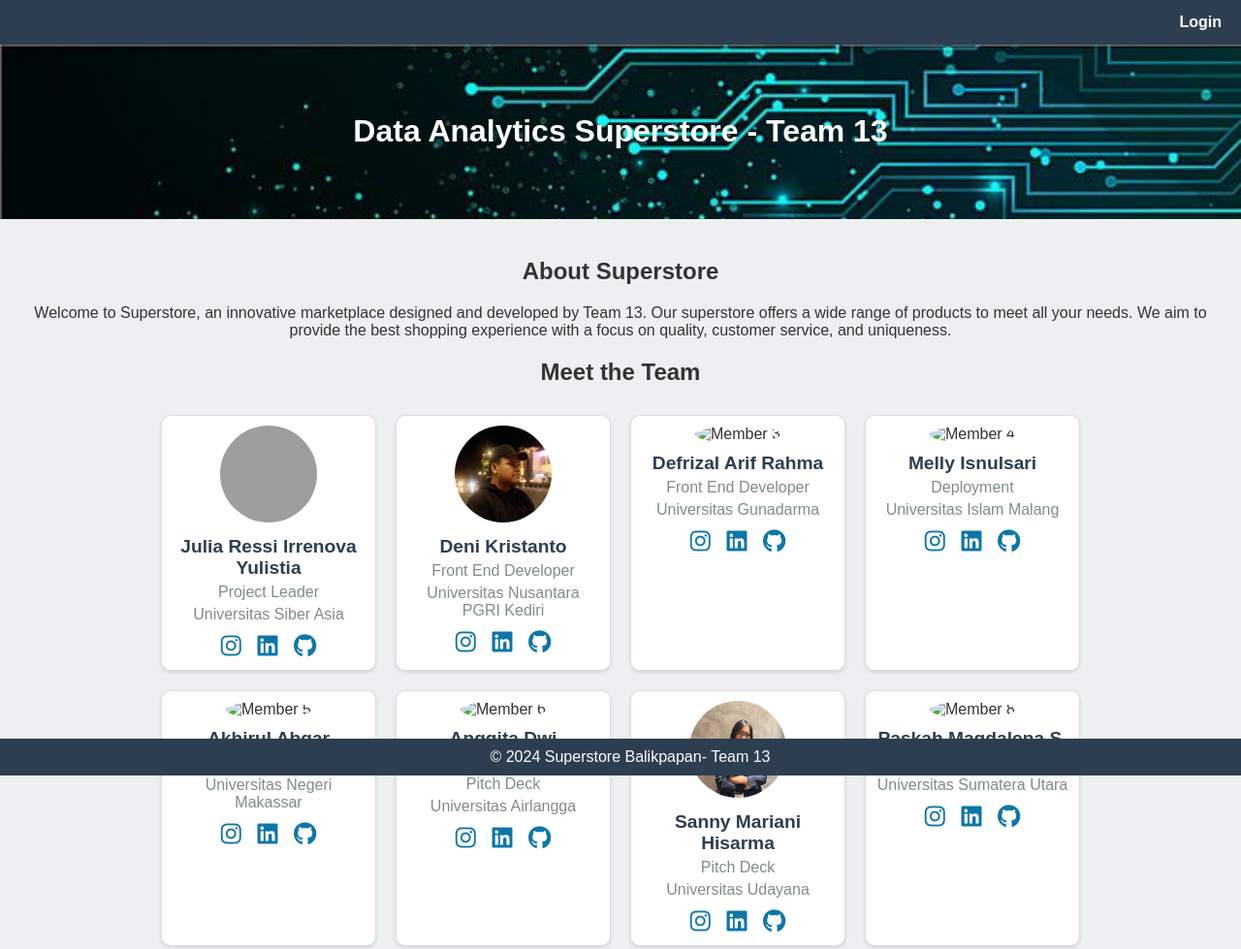
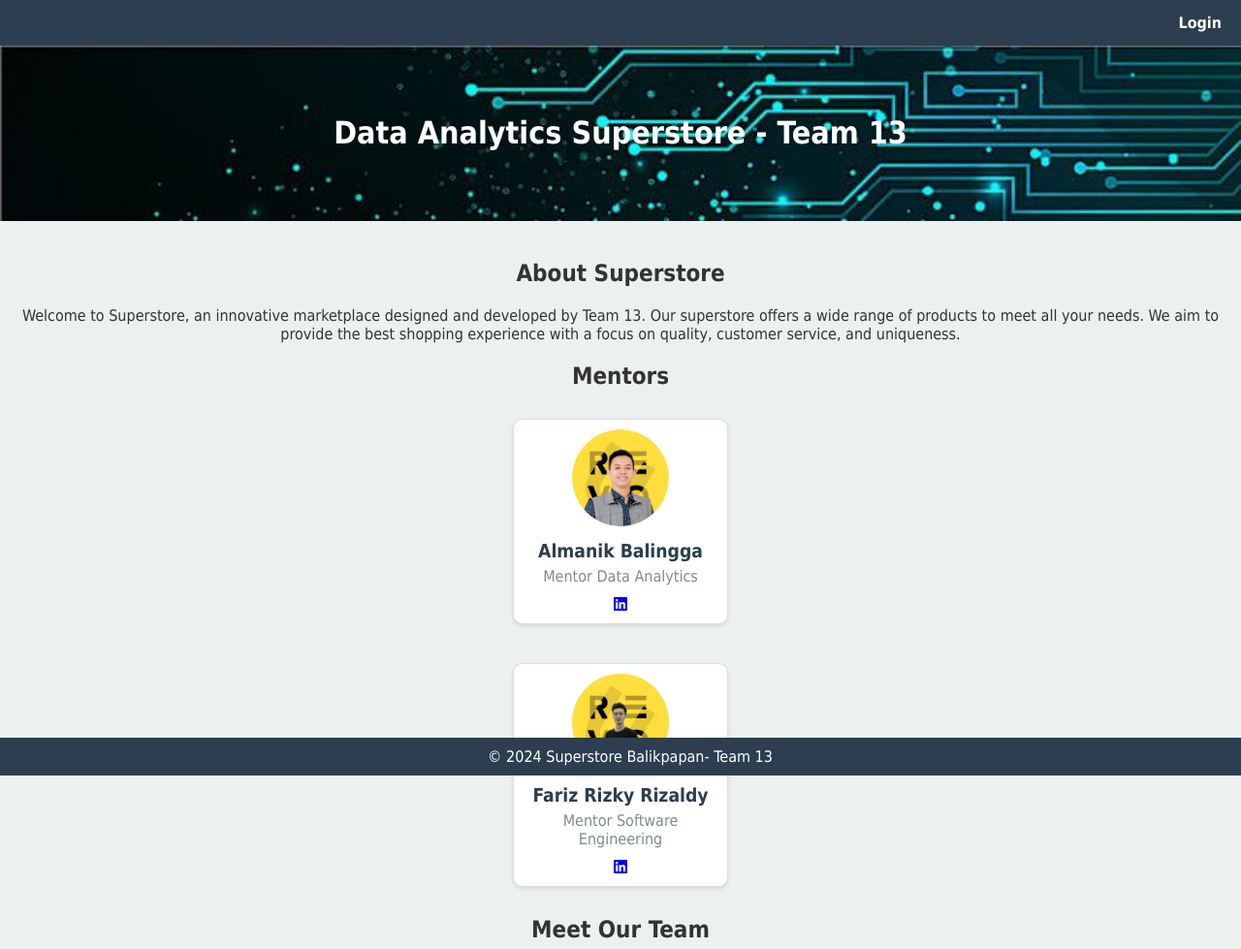
Before and after one commit to denicrizz/Tugas-milestone-untuk-memenuhi-ceklis, a plain HTML site: page index.html in a window 1280 px wide. Shown: the top 979 px of the page at 97% size. Drawn offline with Linux system fonts and the light colour scheme; grey boxes are pictures that could not be loaded.

Commit message:
update semuanya

```diff
--- a/index.html
+++ b/index.html
@@ -7,7 +7,7 @@
     <link rel="stylesheet" href="https://cdnjs.cloudflare.com/ajax/libs/font-awesome/6.0.0-beta3/css/all.min.css">
     <style>
         body {
-            font-family: 'Arial', sans-serif;
+            font-family: 'Tahoma', sans-serif;
             margin: 0;
             padding: 0;
             background-color: #f0f0f0;
@@ -48,7 +48,25 @@
             justify-content: center;
             margin: 20px;
         }
+        .mentors-container {
+            display: flex;
+            flex-wrap: wrap;
+            justify-content: center;
+            margin: 20px;
+        }
+
         .team-member {
+            background-color: white;
+            border: 1px solid #ddd;
+            border-radius: 10px;
+            box-shadow: 0 2px 4px rgba(0, 0, 0, 0.1);
+            margin: 10px;
+            padding: 10px;
+            text-align: center;
+            width: 200px;
+            transition: transform 0.2s;
+        }
+        .mentors-member {
             background-color: white;
             border: 1px solid #ddd;
             border-radius: 10px;
@@ -62,7 +80,15 @@
         .team-member:hover {
             transform: scale(1.05);
         }
+        .mentors-member:hover {
+            transform: scale(1.05);
+        }
         .team-member img {
+            border-radius: 50%;
+            width: 100px;
+            height: 100px;
+        }
+        .mentors-member img {
             border-radius: 50%;
             width: 100px;
             height: 100px;
@@ -72,14 +98,32 @@
             margin: 10px 0 5px;
             color: #2c3e50;
         }
+        .mentors-member h3 {
+            font-size: 1.2em;
+            margin: 10px 0 5px;
+            color: #2c3e50;
+        }
         .team-member p {
+            margin: 5px 0;
+            color: #7f8c8d;
+        }
+        .mentors-member p {
             margin: 5px 0;
             color: #7f8c8d;
         }
         .team-member .social-icons {
             margin-top: 10px;
         }
+        .mentors-member .social-icons {
+            margin-top: 10px;
+        }
         .team-member .social-icons a {
+            color: #0e76a8; /* LinkedIn color */
+            margin: 0 5px;
+            text-decoration: none;
+            font-size: 1.5em;
+        }
+        .mentors-member .social-icons a {
             color: #0e76a8; /* LinkedIn color */
             margin: 0 5px;
             text-decoration: none;
@@ -106,7 +150,30 @@
     <div class="content">
         <h2>About Superstore</h2>
         <p>Welcome to Superstore, an innovative marketplace designed and developed by Team 13. Our superstore offers a wide range of products to meet all your needs. We aim to provide the best shopping experience with a focus on quality, customer service, and uniqueness.</p>
-        <h2>Meet the Team</h2>
+        <h2>Mentors</h2>
+        <div class="mentors-container">
+        <div class = "mentors-member">
+            <img src="kak_lingga.jpg" alt="Mentors 1">
+            <h3>Almanik Balingga</h3>
+            <p>Mentor Data Analytics</p>
+            <div class="social-icons"></div>
+            <a href="https://www.linkedin.com/in/juliaressiiy-b27a46275?utm_source=share&utm_campaign=share_via&utm_content=profile&utm_medium=android_app" target="_blank">
+                <i class="fab fa-linkedin"></i>
+            </a>
+        </div>
+        </div>
+        <div class="mentors-container">
+            <div class = "mentors-member">
+                <img src="kak_faris.jpg" alt="Mentors 2">
+                <h3>Fariz Rizky Rizaldy</h3>
+                <p>Mentor Software Engineering</p>
+                <div class="social-icons"></div>
+            <a href="https://www.linkedin.com/in/juliaressiiy-b27a46275?utm_source=share&utm_campaign=share_via&utm_content=profile&utm_medium=android_app" target="_blank">
+                <i class="fab fa-linkedin"></i>
+            </a>
+            </div>
+            </div>
+        <h2>Meet Our Team</h2>
         <div class="team-container">
             <div class="team-member">
                 <img src="julia.jpg" alt="Member 1">
```
Also changed, not shown: kak_faris.jpg (added), kak_lingga.jpg (added).
